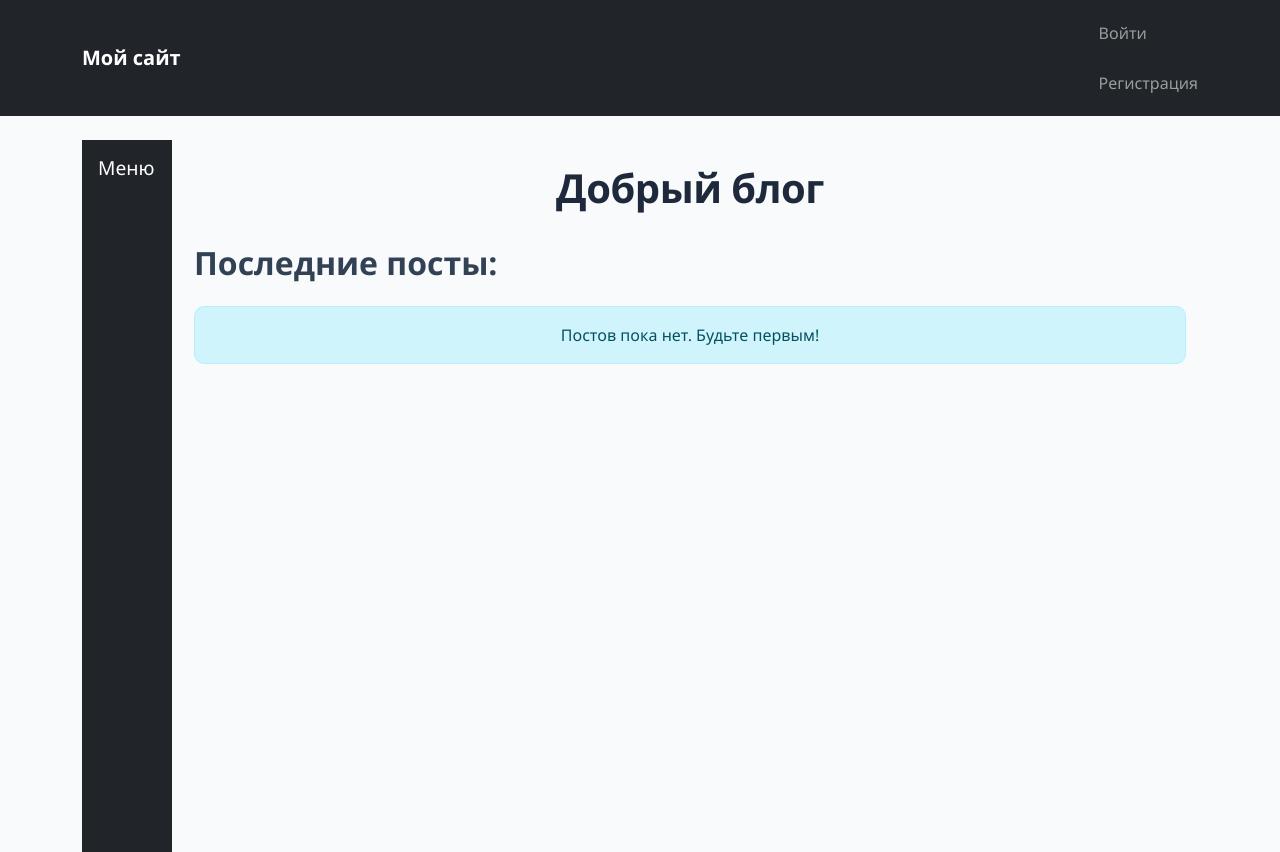
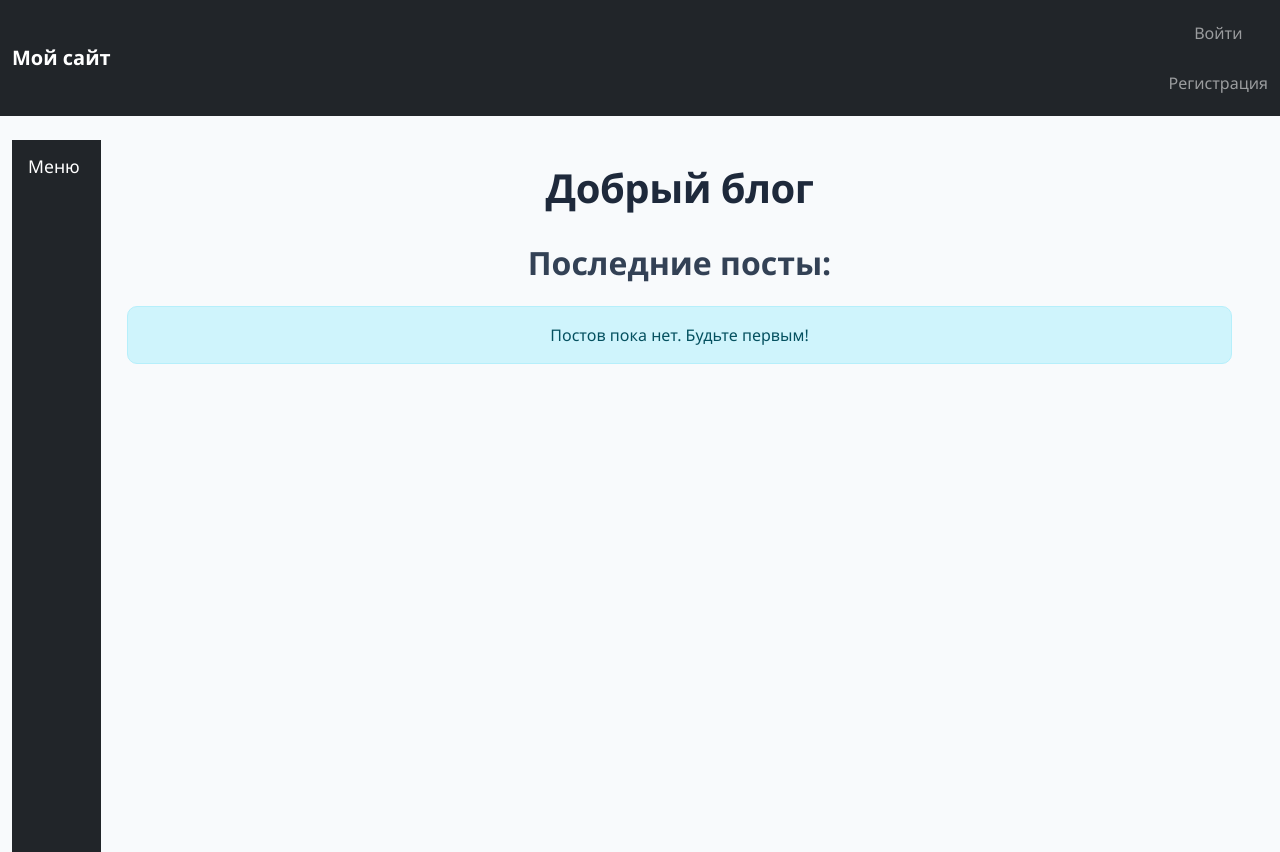
Before and after one commit to SetsumiX/CloneDjangoBlog, a Django app: template app/templates/app/home.html in a window 1280 px wide. Run offline with Django 5.2, Linux system fonts and the light colour scheme; the template is opened without the code that fills it, so the values that code supplies are empty; parts of the project's set-up code (start-up, migrations or seed data) failed here and were passed over.

Commit message:
Правки по стилям отображения основного контента

```diff
--- a/app/static/app/css/style.css
+++ b/app/static/app/css/style.css
@@ -1,4 +1,4 @@
-/* === Общие стили (остаются без изменений) === */
+/* === Общие стили === */
 body {
     background-color: #f8fafc; /* Более мягкий светло-голубой фон */
     font-family: 'Segoe UI', Tahoma, Geneva, Verdana, sans-serif;
@@ -7,8 +7,11 @@ body {
 .navbar-brand {
     font-weight: bold;
 }
-/* Убираем центровку для body, так как теперь используется flex на странице home */
-/* .container { text-align: center; } */
+
+.container {
+    max-width: 1820px;
+    text-align: center;
+}
 
 /* === Алерт === */
 .alert {
@@ -17,7 +20,7 @@ body {
     text-align: center;
 }
 
-/* === Карточки постов (остаются без изменений) === */
+/* === Карточки постов  === */
 .post-card {
     background-color: #ffffff;
     border-radius: 12px;
@@ -26,7 +29,6 @@ body {
     transition: transform 0.2s ease, box-shadow 0.2s ease;
     padding: 20px;
     height: 100%;
-    /* width: 100%; /!* Убираем width: 100% если используется flexbox *!/ */
     display: flex;
     flex-direction: column;
     justify-content: space-between;
@@ -62,7 +64,7 @@ body {
     flex-grow: 1;
 }
 
-/* === Заголовки страницы (остаются без изменений) === */
+/* === Заголовки страницы === */
 h1 {
     color: #1e293b;
     font-weight: 700;
@@ -76,13 +78,13 @@ h2 {
     margin-bottom: 1rem;
 }
 
-/* === Стили для боковой панели (только для страниц, где она используется) === */
+/* === Стили для боковой панели === */
 #sidebar {
-    width: 90px; /* Начальная ширина */
+    width: 89px;
     height: calc(100vh - 56px - 2rem); /* Высота: 100% вьюпорта - высота navbar - отступ контейнера */
-    min-height: 400px; /* Минимальная высота, если контент короткий */
-    transition: width 0.3s ease; /* Плавный переход ширины */
-    overflow: hidden; /* Скрывает содержимое, выходящее за границы */
+    min-height: 400px;
+    transition: width 0.3s ease;
+    overflow: hidden;
     display: flex;
     flex-direction: column;
     /* position: sticky; /* Опционально: может помочь при внутреннем скролле */
@@ -90,26 +92,24 @@ h2 {
 }
 
 #sidebar:hover {
-    width: 250px; /* Ширина при наведении */
+    width: 250px;
 }
 
 .sidebar-content {
     height: 100%;
     display: flex;
     flex-direction: column;
-    /* padding: 15px; /!* Уже задан через p-3 в HTML *!/ */
 }
 
 .sidebar-header {
-    white-space: nowrap; /* Не переносит текст заголовка */
-    overflow: hidden; /* Скрывает текст, выходящий за границы */
+    white-space: nowrap;
+    overflow: hidden;
     text-overflow: ellipsis; /* Добавляет "..." если текст обрезан */
-    /* margin-bottom: 20px; /!* Уже задан через mb-3 в HTML *!/ */
 }
 
 .sidebar-header h5 {
     margin: 0;
-    font-size: 1.2rem;
+    font-size: 1.1rem;
 }
 
 .nav.flex-column {
@@ -121,9 +121,9 @@ h2 {
     border-radius: 4px;
     margin: 5px 0;
     white-space: nowrap; /* Не переносит текст ссылок */
-    overflow: hidden; /* Скрывает текст, выходящий за границы */
-    text-overflow: ellipsis; /* Добавляет "..." если текст обрезан */
-    padding: 8px 12px; /* Добавлен внутренний отступ для удобства клика */
+    overflow: hidden;
+    text-overflow: ellipsis;
+    padding: 8px 12px;
 }
 
 .nav-link:hover {
@@ -131,41 +131,38 @@ h2 {
     background-color: rgba(255, 255, 255, 0.1);
 }
 
+/* Дополнительно: если хочется, чтобы фон основного контента был светлее/другим */
+.bg-light {
+    background-color: #f8fafc !important; /* Можно оставить или изменить */
+}
+
+/* === Улучшение адаптивности для карточек === */
+@media (max-width: 768px) {
+    .post-card {
+        padding: 15px;
+    }
+    .post-title {
+        font-size: 1.1rem;
+    }
+}
+
 /* Дополнительный стиль для текста внутри .nav-link, чтобы он скрывался/появлялся плавно */
 .nav-link::before {
     content: attr(data-bs-title); /* Используем атрибут data-bs-title для отображения текста при hover */
-    visibility: hidden; /* Сначала скрыт */
+    visibility: hidden;
     opacity: 0;
     transition: opacity 0.2s ease;
     white-space: nowrap;
     position: absolute;
-    background-color: #343a40; /* Цвет фона как у боковой панели */
+    background-color: #343a40;
     color: white;
     padding: 2px 5px;
     border-radius: 4px;
     margin-left: 10px;
-    z-index: 1001; /* Выше других элементов */
+    z-index: 1001;
 }
 
 #sidebar:hover .nav-link::before {
     visibility: visible;
     opacity: 1;
 }
-
-/* Если вы используете иконки (например, Font Awesome), можно добавить их стили */
-/* .nav-link i { */
-/*   width: 20px; /!* Зарезервируйте место для иконки *!/ */
-/*   text-align: center; */
-/*   margin-right: 10px; */
-/* } */
-
-/* .nav-link span { */
-/*   opacity: 0; */
-/*   visibility: hidden; */
-/*   transition: opacity 0.2s ease, visibility 0.2s ease; */
-/* } */
-
-/* #sidebar:hover .nav-link span { */
-/*   opacity: 1; */
-/*   visibility: visible; */
-/* } */
--- a/app/templates/app/home.html
+++ b/app/templates/app/home.html
@@ -27,16 +27,16 @@
   </aside>
 
   <!-- Основной контент -->
-  <div class="flex-grow-1" style="margin-left: 10px;"> <!-- Добавлен небольшой отступ от боковой панели -->
-    <div class="container mt-4">
+  <div class="flex-grow-1 bg-light" style="margin-left: 10px; padding-right: 20px;"> <!-- Добавлен небольшой отступ от боковой панели -->
+    <div class="container-fluid mt-4 px-3">
       <h1 class="mb-3">Добрый блог</h1>
       <h2 class="mb-4">Последние посты:</h2>
 
       {% if posts %}
-          <div class="row">
+          <div class="row g-4"> <!-- g-4 — увеличенный вертикальный и горизонтальный отступ между колонками -->
               {% for post in posts %}
-                  <div class="col-md-6 mb-4">
-                      <div class="post-card p-3">
+                  <div class="col-md-6 col-lg-4 mb-4">
+                      <div class="post-card p-3 h-100">
                           <h3 class="post-title">{{ post.title }}</h3>
                           <p class="post-meta"><strong>Автор:</strong> {{ post.author.username }}</p>
                           <p class="post-content">{{ post.content|truncatechars:150 }}</p>
```
